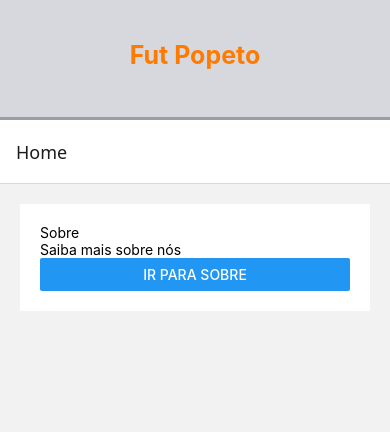
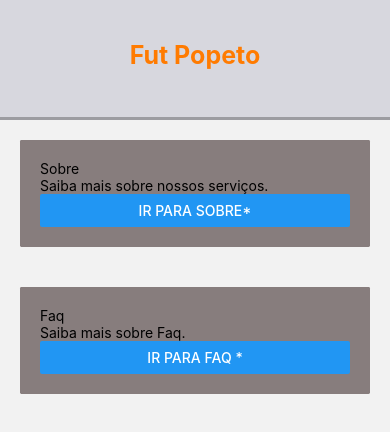
Before and after one commit to Eliveltoncosta014/multplataform, a React Native app in the folder meuapp/: screen /Home in a window 390 px wide. Shown: the top 432 px of the page. Built offline with nearby package versions, Linux system fonts and the light colour scheme.

Commit message:
feat:adicionando arq

```diff
--- a/meuapp/MainNavigator.js
+++ b/meuapp/MainNavigator.js
@@ -2,6 +2,9 @@ import { NavigationContainer } from "@react-navigation/native";
 import { createNativeStackNavigator } from "@react-navigation/native-stack";
 import Home from './src/Telas/Home';
 import Sobre from './src/Telas/sobre';
+import Faq from "./src/Telas/Faq";
+
+
 const Stack = createNativeStackNavigator();
 
 
@@ -9,8 +12,9 @@ export default function MainNavigator() {
     return (
         <NavigationContainer>
             <Stack.Navigator initialRouteName= "Home">
-                <Stack.Screen name="Home" component={Home} opitions={{headerShow:false}}/>
+                <Stack.Screen name="Home" component={Home} options={{ headerShown:false }}/>
                 <Stack.Screen name="Sobre" component={Sobre}/>
+                 <Stack.Screen name="Faq" component={Faq}/>
             </Stack.Navigator>
         </NavigationContainer>
     )
--- /dev/null
+++ b/meuapp/src/Telas/Faq.js
@@ -0,0 +1,9 @@
+import React from 'react'
+import { View,Text } from 'react-native'
+export default function Faq() {
+  return (
+    <View>
+        <Text>Faq</Text>
+    </View>
+  )
+}
--- a/meuapp/src/Telas/Home.js
+++ b/meuapp/src/Telas/Home.js
@@ -1,10 +1,23 @@
 import React from 'react'
-import { View, Text} from 'react-native'
-import Card from "../Components/Card"
+import { View, Text } from 'react-native'
+import Card from '../Components/Card'
+import { useNavigation } from "@react-navigation/native";
 export default function Home() {
+ const navigation = useNavigation();
   return (
     <View>
-       <Card/>
+      <Card
+        title="Sobre"
+        content="Saiba mais sobre nossos serviços."
+        TextButton="Ir para sobre*"
+
+      />
+      <Card
+        title="Faq "
+        content="Saiba mais sobre Faq."
+        TextButton="Ir para Faq *"
+      />
+
     </View>
   )
 }
--- a/meuapp/src/components/Card.js
+++ b/meuapp/src/components/Card.js
@@ -2,17 +2,16 @@ import { useNavigation } from "@react-navigation/native";
 import { Button, StyleSheet, Text, View } from "react-native";
 
 
-export default function Card() {
-   const navigation = useNavigation();
+export default function Card(props) {
+    const navigation = useNavigation();
     return (
         <View style={estilos.container}>
-     <Text Style= {estilos.cardTitle}>Sobre</Text>
-            <Text Style= {estilos.cardContent}>Saiba mais sobre nós</Text>
+            <Text Style={estilos.Cardtitle}>{props.title}</Text>
+            <Text Style={estilos.CardContent}>{props.content}</Text>
             <Button
-                title="Ir para Sobre"
-                onPress={
-                    () => navigation.navigate ('Sobre')
-                }
+                title={props.TextButton}
+                onPress={props.onPress}
+
             />
         </View>
 
@@ -20,8 +19,8 @@ export default function Card() {
 }
 
 const estilos = StyleSheet.create({
-container:{
-        backgroundColor: "#ffff",
+    container: {
+        backgroundColor: "#877d7dff",
         borderRadius: 1.41,
         shadowColor: 'blue',
         shadowOpacity: 0.2,
@@ -29,13 +28,13 @@ container:{
         padding: 20,
         margin: 20,
     },
-    Cardtitle:{
+    Cardtitle: {
         fontSize: 18,
         fontWeight: 'bold',
         marginBottom: 10,
 
     },
-    CardContent:{
+    CardContent: {
         fontSize: 14,
         marginBottom: 10,
 
--- a/meuapp/src/components/Header.js
+++ b/meuapp/src/components/Header.js
@@ -1,31 +1,28 @@
-import { StyleSheet, Text, View } from "react-native";
+import React from 'react'
+import { StyleSheet, Text, View } from 'react-native';
 
 export default function Header() {
   return (
     <View style={estilos.topo}>
-            <Text style={estilos.tituloHeader}> Fut Popeto </Text>
+        <Text style={estilos.tituloHeader}>Fut Popeto</Text>
     </View>
-
   )
 }
+
 const estilos = StyleSheet.create({
-
     topo: {
         width: "100%",
         height: 120,
-        backgroundColor: '#d7d7de',
-        borderBottomColor: '#9c9ca1ff',
-        borderBottomWidth: 3,
+        backgroundColor: "#d7d7de",
+        borderBottomColor: "#9c9ca1ff",
+        borderBottomWidth: 3
     },
     tituloHeader: {
-        widith: "100%",
+        width: "100%",
         textAlign: 'center',
-        height: 120,
-        color: '#ff7b00ff',
-        fontWeight: 'bold',
+        color: "#ff7b00ff",
+        fontWeight: "bold",
         fontSize: 25,
-        paddingTop: 40,
-
-
-    },
+        paddingTop: 40
+    }
 });
```
Also changed, not shown: meuapp/App.js (+4 -4 lines). Lines whose indentation alone changed are shown as unchanged.
